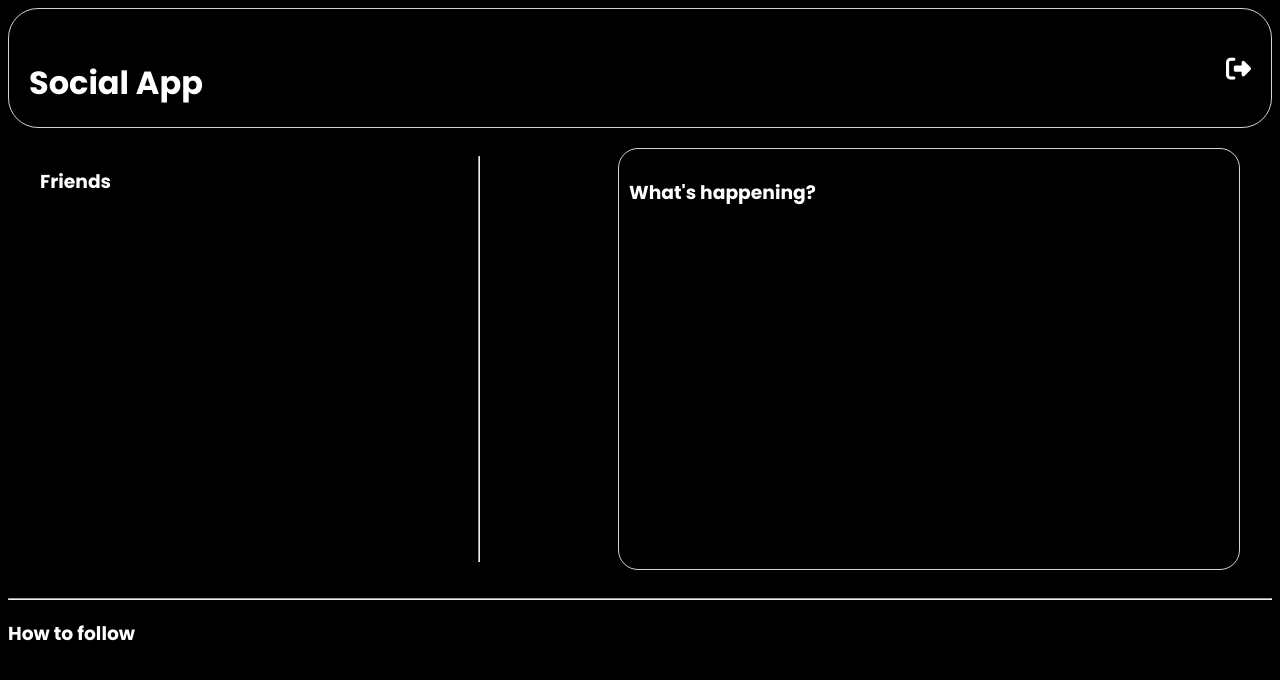
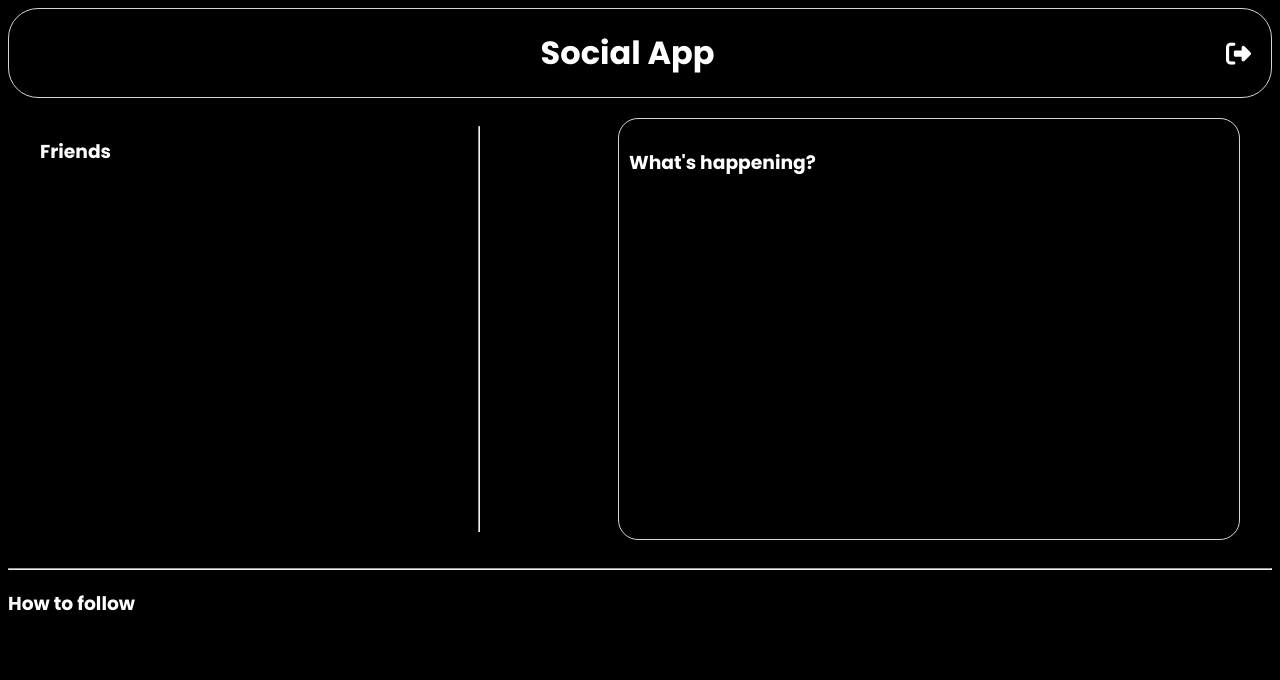
Before and after one commit to Alfredo-Carrero/social-app-js, a plain HTML site: page main.html in a window 1280 px wide. Drawn offline with Linux system fonts and the light colour scheme; no server answers.

Commit message:
definitive

```diff
--- a/css/style.css
+++ b/css/style.css
@@ -22,6 +22,13 @@ header {
   background-color: black;
   border: 1px solid lightgray;
   border-radius: 30px;
+}
+
+header h1 {
+  display: flex;
+  align-items: center;
+  justify-content: center;
+  margin: 0 auto;
 }
 
 a {
```
